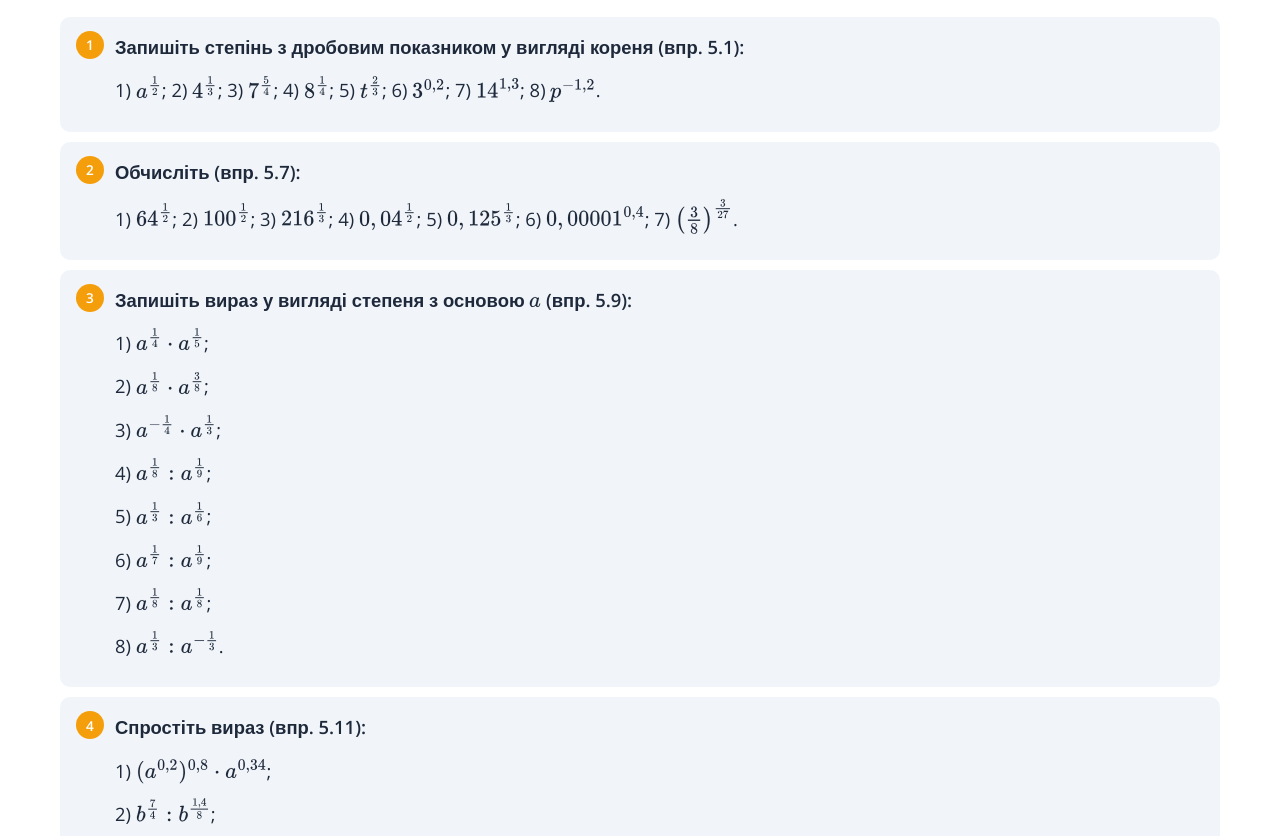
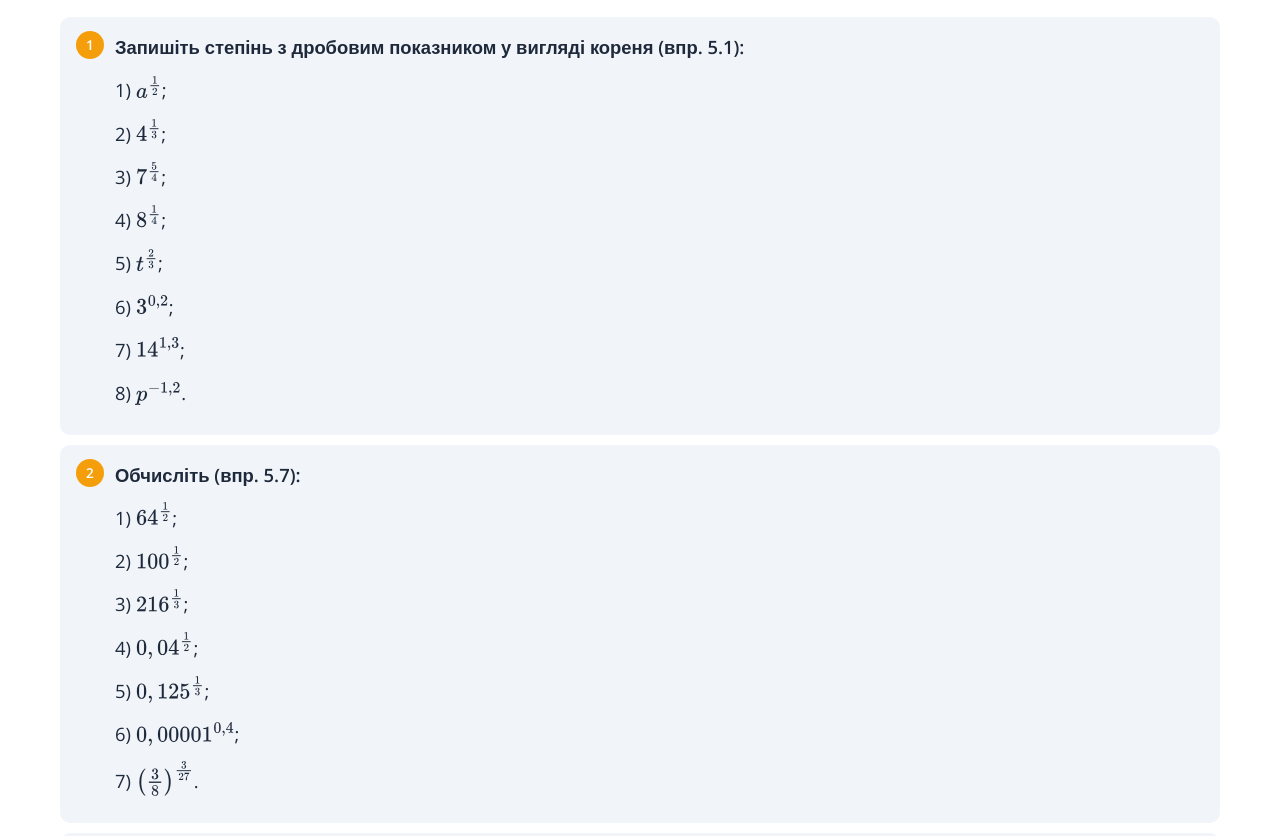
Before and after one commit to Vladnickgo/college-math, a website: page lessons/lesson-10.html in a window 1280 px wide. Shown: the part 6213-7049 px from the top of the page. Drawn offline with nearby package versions, Linux system fonts and the light colour scheme.

Commit message:
Fix lesson-10 formatting

```diff
--- a/lessons/lesson-10.html
+++ b/lessons/lesson-10.html
@@ -350,14 +350,24 @@
             <ol class="tasks-list">
                 <li>
                     <p><strong>Запишіть степінь з дробовим показником у вигляді кореня (впр. 5.1):</strong></p>
-                    <p>1) \(a^{\frac{1}{2}}\); 2) \(4^{\frac{1}{3}}\); 3) \(7^{\frac{5}{4}}\); 4) \(8^{\frac{1}{4}}\);
-                        5) \(t^{\frac{2}{3}}\); 6) \(3^{0,2}\); 7) \(14^{1,3}\); 8) \(p^{-1,2}\).</p>
+                    <p>1) \(a^{\frac{1}{2}}\);</p>
+                    <p>2) \(4^{\frac{1}{3}}\);</p>
+                    <p>3) \(7^{\frac{5}{4}}\);</p>
+                    <p>4) \(8^{\frac{1}{4}}\);</p>
+                    <p>5) \(t^{\frac{2}{3}}\);</p>
+                    <p>6) \(3^{0,2}\);</p>
+                    <p>7) \(14^{1,3}\);</p>
+                    <p>8) \(p^{-1,2}\).</p>
                 </li>
                 <li class="page-break">
                     <p><strong>Обчисліть (впр. 5.7):</strong></p>
-                    <p>1) \(64^{\frac{1}{2}}\); 2) \(100^{\frac{1}{2}}\); 3) \(216^{\frac{1}{3}}\); 4)
-                        \(0,04^{\frac{1}{2}}\); 5) \(0,125^{\frac{1}{3}}\); 6) \(0,00001^{0,4}\); 7)
-                        \(\left(\frac{3}{8}\right)^{\frac{3}{27}}\).</p>
+                    <p>1) \(64^{\frac{1}{2}}\);</p>
+                    <p>2) \(100^{\frac{1}{2}}\);</p>
+                    <p>3) \(216^{\frac{1}{3}}\);</p>
+                    <p>4) \(0,04^{\frac{1}{2}}\);</p>
+                    <p>5) \(0,125^{\frac{1}{3}}\);</p>
+                    <p>6) \(0,00001^{0,4}\);</p>
+                    <p>7) \(\left(\frac{3}{8}\right)^{\frac{3}{27}}\).</p>
                 </li>
                 <li class="page-break">
                     <p><strong>Запишіть вираз у вигляді степеня з основою \(a\) (впр. 5.9):</strong></p>
```
